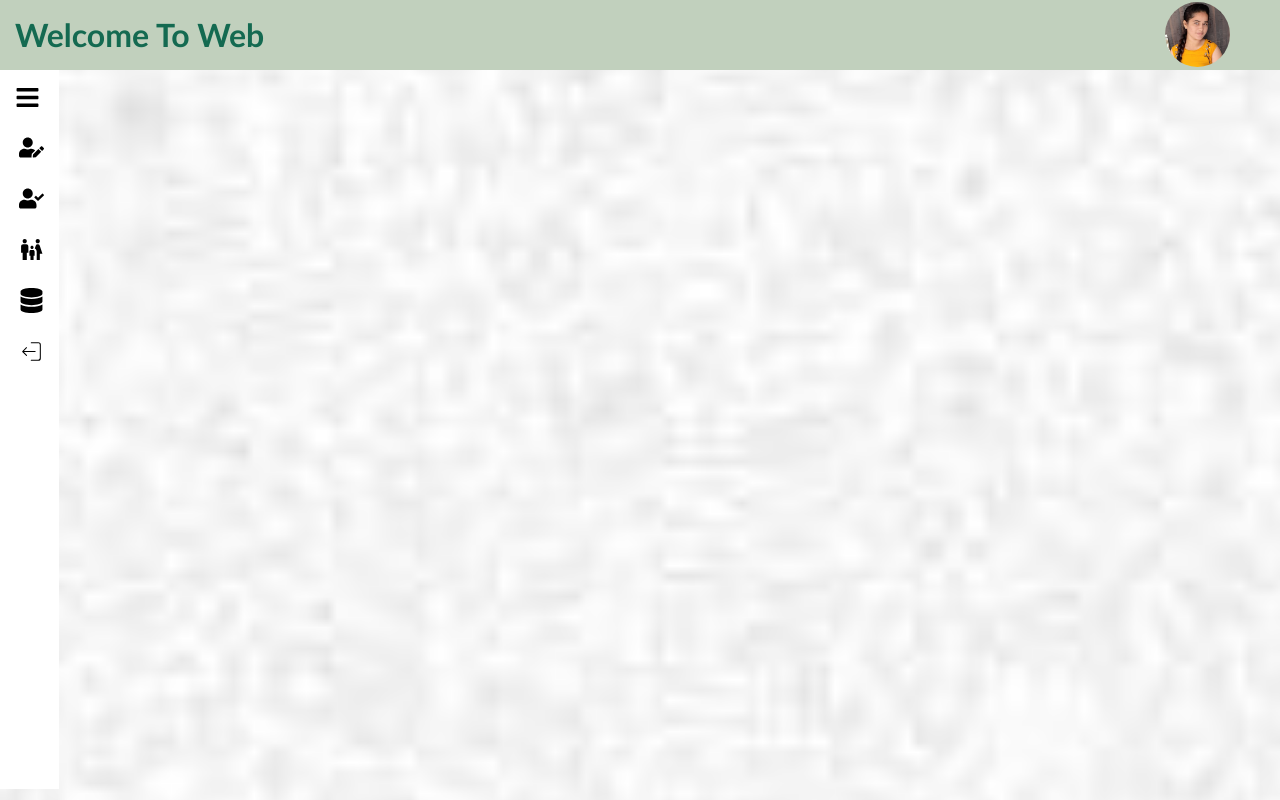
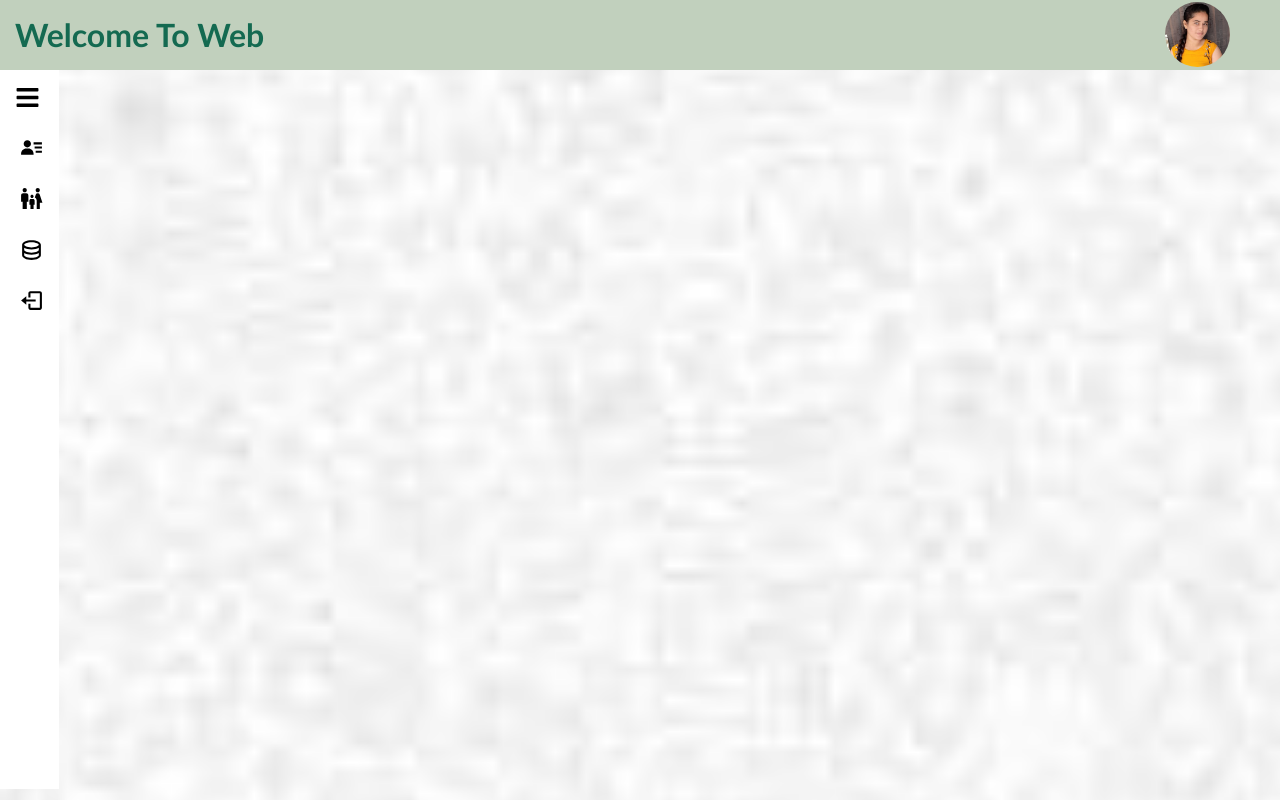
Before and after one commit to Dhirajsakariya/StudentMgnt, a React (Create React App) app in the folder Front-End/: page /Sidebar in a window 1280 px wide. Built offline with nearby package versions, Linux system fonts and the light colour scheme.

Commit message:
Icons Change

```diff
--- a/Front-End/src/Components/Login/ForgotPassword.jsx
+++ b/Front-End/src/Components/Login/ForgotPassword.jsx
@@ -6,7 +6,8 @@ import { toast, Toaster } from 'react-hot-toast';
 import { CiLock } from "react-icons/ci";
 import moment from 'moment';
 import config from './config';
-import {MdEmail, MdVisibility, MdVisibilityOff } from "react-icons/md";
+import { CgMail } from "react-icons/cg";
+import { IoEyeOffOutline,IoEyeOutline} from "react-icons/io5";
 
 const ForgotPassword = () => {
     const [email, setEmail] = useState('');
@@ -106,7 +107,7 @@ const ForgotPassword = () => {
                         placeholder='Enter Your Email'
                         required/>
                 </div>
-                <MdEmail className='icone'/>
+                < CgMail className='icone'/>
                 <div className='form-groupl'>
                     <label className='labell'>Birthdate:</label>
                     <input className='inputl' type='date' value={birthday} max={moment().format("YYYY-MM-DD")} onChange={(e) => setBirthday(e.target.value)} required />
@@ -124,7 +125,7 @@ const ForgotPassword = () => {
                             placeholder='Enter New Password'
                             required
                         />
-                        {showNewPassword ? <MdVisibility className='iconl' onClick={toggleNewPasswordVisibility} /> : <MdVisibilityOff className='iconl' onClick={toggleNewPasswordVisibility} />}
+                        {showNewPassword ? <IoEyeOutline className='iconl' onClick={toggleNewPasswordVisibility} /> : <IoEyeOffOutline className='iconl' onClick={toggleNewPasswordVisibility} />}
                     </div>
 
                 </div>
@@ -141,7 +142,7 @@ const ForgotPassword = () => {
                             placeholder ='Confirm New Password'
                             required
                         />
-                        {showConfirmPassword ? <MdVisibility className='iconle' onClick={toggleConfirmPasswordVisibility} /> : <MdVisibilityOff className='iconl' onClick={toggleConfirmPasswordVisibility} />}
+                        {showConfirmPassword ? <IoEyeOutline className='iconle' onClick={toggleConfirmPasswordVisibility} /> : <IoEyeOffOutline className='iconl' onClick={toggleConfirmPasswordVisibility} />}
                     </div>
 
                 </div>
--- a/Front-End/src/Components/Login/Login.jsx
+++ b/Front-End/src/Components/Login/Login.jsx
@@ -2,8 +2,9 @@ import React, { useState, useEffect } from 'react';
 import './Login.css';
 import config from './config';
 import { useHistory,useLocation } from 'react-router-dom';
-import { MdEmail, MdVisibility, MdVisibilityOff } from "react-icons/md";
-import { CiLock } from "react-icons/ci";
+import { MdEmail } from "react-icons/md";
+import { IoEyeOffOutline,IoEyeOutline} from "react-icons/io5";
+import { CgMail } from "react-icons/cg";
 import { toast, Toaster } from 'react-hot-toast';
 import { useDispatch } from 'react-redux';
 import { getEmail} from './actions';
@@ -138,7 +139,7 @@ const handleUserChange = (e) => {
                         required
                     />
                 </div>
-                <MdEmail className='icone'/>
+                <CgMail className='icone'/>
                 <div className='form-groupl'>
                     <label className='labell'>Password:</label>
                     <div className='password-input'>
@@ -147,7 +148,7 @@ const handleUserChange = (e) => {
                          pattern="^(?=.*\d)(?=.*[a-z])(?=.*[A-Z])(?=.*[0-9])(?=.*[~\@\!\#\$\%\^\&\*\?]).{8,15}$"
                          title="Must contain at least one  number and one uppercase and one lowercase letter and One special Charecter, and at least 8 characters"
                          required />
-                        {showPassword ? <MdVisibility className='iconl' onClick={togglePasswordVisibility} /> : <MdVisibilityOff className='iconl' onClick={togglePasswordVisibility} />}
+                        {showPassword ? <IoEyeOutline className='iconl' onClick={togglePasswordVisibility} /> : <IoEyeOffOutline className='iconl' onClick={togglePasswordVisibility} />}
                     </div>
                 </div>
                 <div className='forgotl'>
--- a/Front-End/src/Components/Login/Registration.jsx
+++ b/Front-End/src/Components/Login/Registration.jsx
@@ -1,7 +1,9 @@
 import React,{useState} from 'react'
 import { MdEmail } from "react-icons/md";
-import {FaRegUserCircle, FaEye,FaEyeSlash} from "react-icons/fa";
+import {FaRegUserCircle} from "react-icons/fa";
 import {  useHistory } from 'react-router-dom';
+import { IoEyeOffOutline,IoEyeOutline} from "react-icons/io5";
+import { CgMail } from "react-icons/cg";
 import config from './config'
 import {toast,Toaster} from 'react-hot-toast';
 import moment from 'moment';
@@ -103,7 +105,7 @@ const customToastStyle = {
                     <label className='labell'>Email:</label>
                     <input className='inputl' type='email' value={email} onChange={(e)=> setEmail(e.target.value)} placeholder='Email'
                     name='email'  required />
-                    <MdEmail className='iconle' />
+                    <CgMail className='iconle' />
                 </div>
                 <div className='form-groupl'>
                     <label className='labell'>Birthdate:</label>
@@ -131,7 +133,7 @@ const customToastStyle = {
                         //title="Must contain at least one  number and one uppercase and one lowercase letter and One special Charecter, and at least 8 characters"
                      value={confirmPassword} onChange={(e)=> setConfirmPassword(e.target.value)} required/>
                      <span className='iconle' onClick={toggleBtn}>
-                        {isDisable  ? <FaEye /> : <FaEyeSlash /> }</span>
+                        {isDisable  ?  <IoEyeOutline/> :<IoEyeOffOutline /> }</span>
                  </div><p className='pass'>{error}</p>
                 <button className='button' type='submit'>Sign Up</button>
              </form>
--- a/Front-End/src/Components/Sidebar.jsx
+++ b/Front-End/src/Components/Sidebar.jsx
@@ -1,8 +1,10 @@
 import React, { useState } from 'react'
 import './Sidebar.css'
-import { FaBars ,FaDatabase,FaUserEdit,FaUserCheck} from "react-icons/fa";
+import { FaBars} from "react-icons/fa";
+import { BiSolidUserDetail, BiLogOut } from "react-icons/bi";
+import { RiDatabase2Line } from "react-icons/ri";
+
 import { MdFamilyRestroom } from "react-icons/md";
-import { CiLogout } from "react-icons/ci";
 import { NavLink } from 'react-router-dom';
 import { useHistory } from 'react-router-dom';
 import user from './Assets/user.jpg'
@@ -19,15 +21,11 @@ const Sidebar = ({children}) => {
     const navigate = useHistory();
     const menuItem=[
 
-         {
+        {
             path:"/UpdateUserdetail",
-            name:"UpdateUser",
-            icon:<FaUserEdit/>
-        },
-        {
-            path:"/Userdetail",
-            name:"Userdetail",
-            icon:<FaUserCheck />
+            name:"User Detail",
+            icon:<BiSolidUserDetail />
+
         },
         {
             path:"/Familydetail",
@@ -37,17 +35,13 @@ const Sidebar = ({children}) => {
         {
             path:"/JsonData",
             name:"JsonData",
-            icon:<FaDatabase />
+            icon:<RiDatabase2Line />
         },
-        // {
-        //     path:"/DisplayCategory",
-        //     name:"DisplayCategory",
-        //     icon:<FaDatabase />
-        // },
+
         {
             path:"/login",
             name:"Logout",
-            icon:<CiLogout />
+            icon:<BiLogOut />
         }
 
     ];
```
Also changed, not shown: 1 other file (tests, documents, lock files or other folders).
